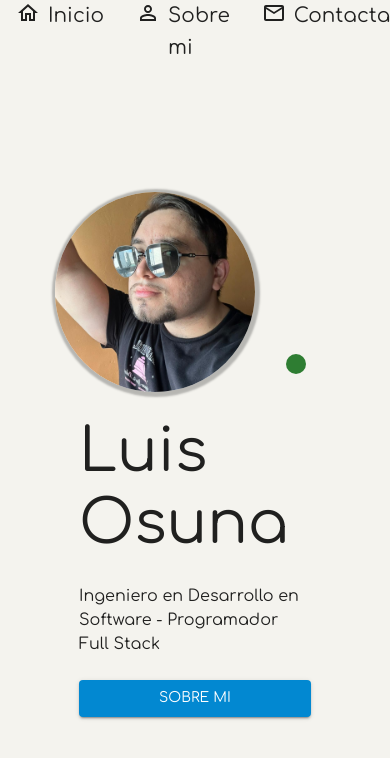
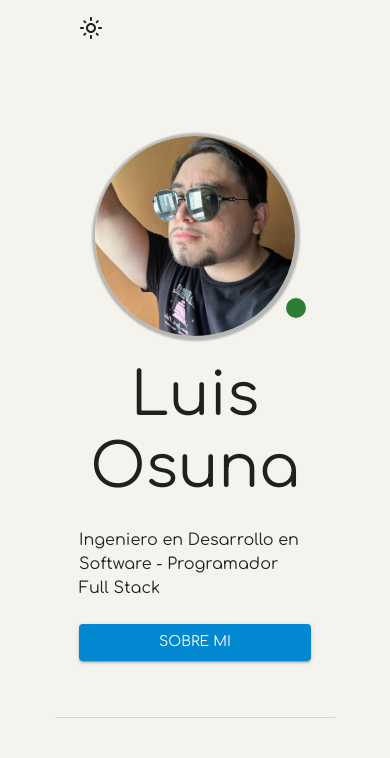
Before and after one commit to Fausto-Osuna/portfolio, a React (Vite) app: page / in a window 390 px wide. Shown: the top 758 px of the page. Built offline with nearby package versions, Linux system fonts and the light colour scheme.

Commit message:
-f mobile style profile content and header

```diff
--- a/components/Header.jsx
+++ b/components/Header.jsx
@@ -1,4 +1,4 @@
-import { DarkModeOutlined, HomeOutlined, LightModeOutlined, MailOutline, PersonOutline } from '@mui/icons-material'
+import { AccountTreeOutlined, DarkModeOutlined, HomeOutlined, LightModeOutlined, MailOutline, PersonOutline } from '@mui/icons-material'
 import { Box, Icon, IconButton, Link, Switch } from '@mui/material'
 import AppBar from '@mui/material/AppBar'
 import Toolbar from '@mui/material/Toolbar'
@@ -7,14 +7,15 @@ import Typography from '@mui/material/Typography'
 const data = [
     {name: 'Inicio', icon: <HomeOutlined/>, href: '#home'},
     {name: 'Sobre mi', icon: <PersonOutline/>, href: '#'},
+    {name: 'Proyectos', icon: <AccountTreeOutlined/>, href: '#'},
     {name: 'Contactame', icon: <MailOutline/>, href: '#'}
 ]
 
 export default function Header({darkMode, setDarkMode}) {
   return (
-    <AppBar position="fixed" color="transparent" sx={{boxShadow: 'none'}}>
+    <AppBar color="transparent" sx={{position: {xs: 'static', sm: 'sticky'}, boxShadow: 'none'}}>
       <Toolbar sx={{display: 'flex', justifyContent: 'space-between'}}>
-        <Box component={'nav'} display={'flex'} gap={4}>
+        <Box component={'nav'} display={{xs: 'none', md: 'flex'}} gap={4}>
             {data.map(
                 ({name, icon, href}, index) => (
                     <Link href={href} underline='none' key={index} display={'flex'} gap={1} color={'inherit'}>
--- a/components/Profile.jsx
+++ b/components/Profile.jsx
@@ -3,12 +3,12 @@ import { Avatar, Badge, Box, Button, Typography } from "@mui/material";
 
 export default function Profile() {
   return (
-    <Box component={'section'} id="home" mt={24} display={'flex'} flexDirection={{xs: 'column', sm: 'row', md: 'row'}} justifyContent={'center'}>
-        <Badge anchorOrigin={{vertical: 'bottom', horizontal: 'right'}} overlap="circular" color="success" badgeContent={' '}>
+    <Box component={'section'} id="home" mt={10} display={'flex'} flexDirection={{xs: 'column', sm: 'row', md: 'row'}} justifyContent={{xs: 'center', sm: 'center', md: 'flex-start'}}>
+        <Badge anchorOrigin={{vertical: 'bottom', horizontal: 'right'}} overlap="circular" color="success" badgeContent={' '} sx={{justifyContent: {xs: 'center', md: 'flex-start'}}}>
             <Avatar src="/img/profile-img.jpeg" sx={{width: 200, height: 200, boxShadow: '1px 1px 2px 4px rgba(0,0,0,0.25)'}}/>
         </Badge>
         <Box m={3} display={'flex'} flexDirection={'column'} gap={3}>
-            <Typography variant="h2">Luis Osuna</Typography>
+            <Typography variant="h2" sx={{textAlign: {xs: 'center', sm: 'left'}}}>Luis Osuna</Typography>
             <Typography variant="body1">Ingeniero en Desarrollo en Software - Programador Full Stack</Typography>
             <Button sx={{width: {xs: '100%', md: '30%'}}} variant="contained" color="info">Sobre mi</Button>
         </Box>
--- a/src/App.jsx
+++ b/src/App.jsx
@@ -1,4 +1,4 @@
-import { Container, CssBaseline, ThemeProvider, Typography, createTheme, makeStyles } from "@mui/material";
+import { Container, CssBaseline, Divider, ThemeProvider, Typography, createTheme, makeStyles } from "@mui/material";
 import { useState } from "react";
 import Header from "../components/Header";
 import Profile from "../components/Profile";
@@ -25,6 +25,7 @@ export default function App() {
       <Container component={'main'} sx={{width: '80%'}}>
         <Header darkMode={darkMode} setDarkMode={setDarkMode}/>
         <Profile/>
+        <Divider sx={{mt: 4}}/>
       </Container>
     </ThemeProvider>
 
```
